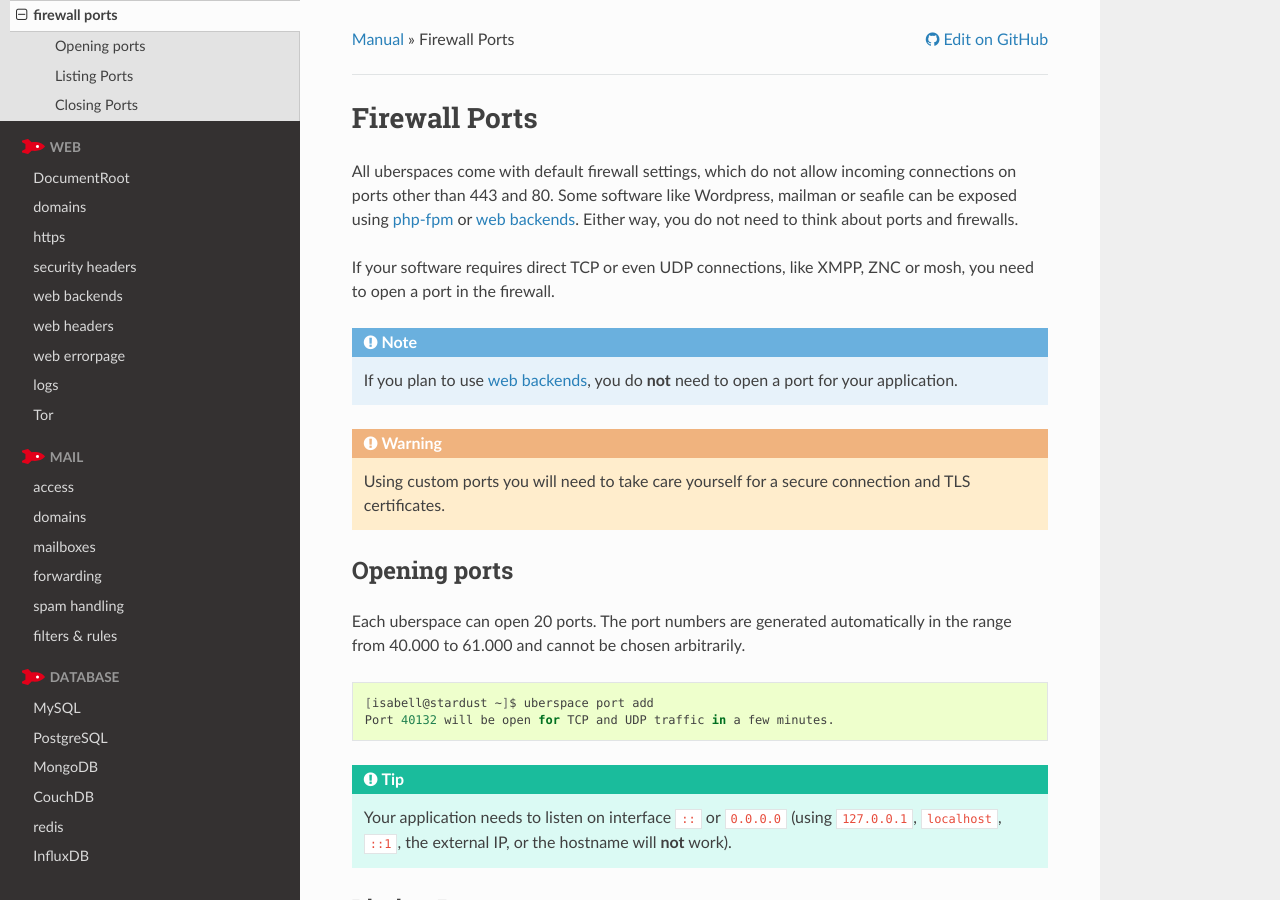
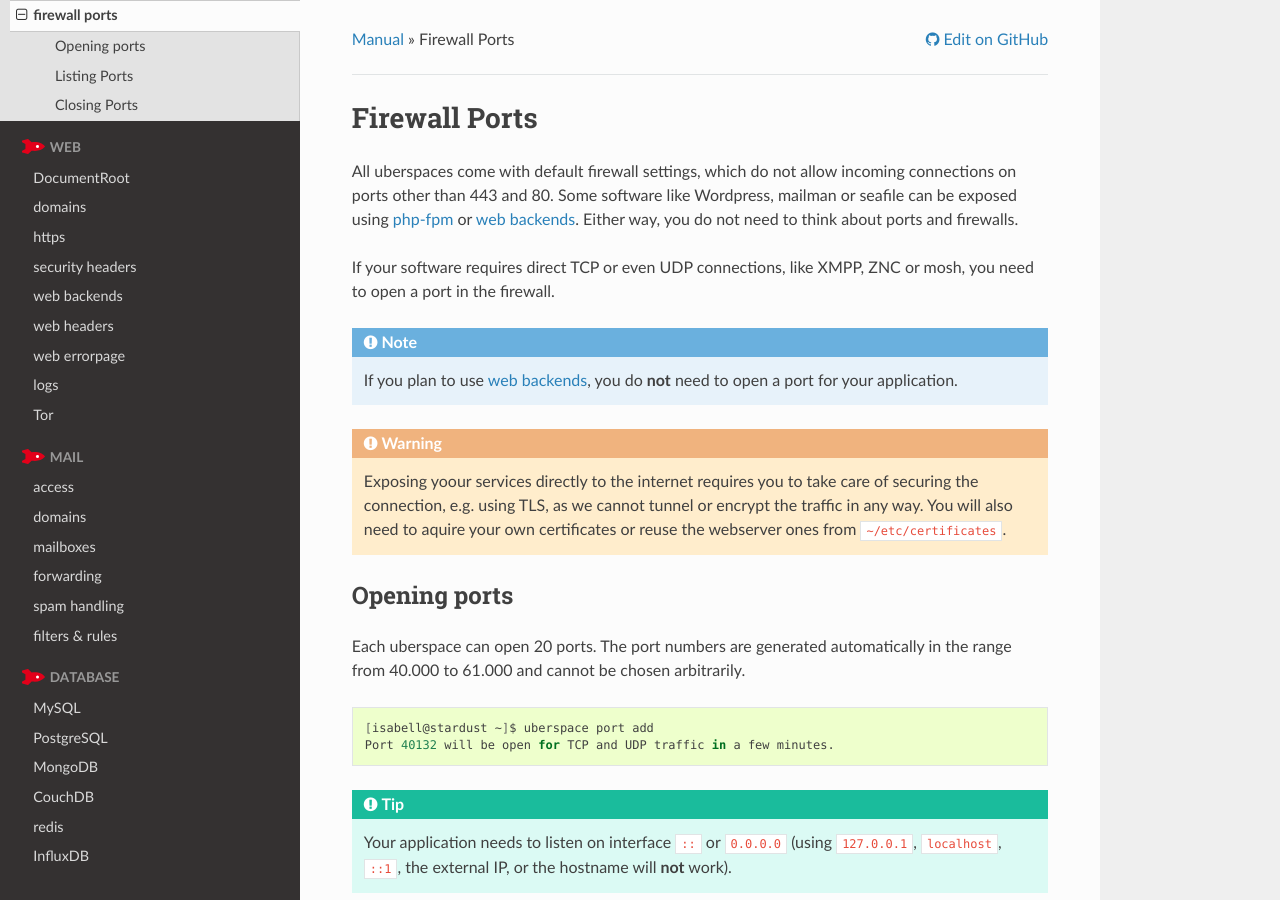
Before and after one commit to Uberspace/manual, a Sphinx documentation site: the page built from source/basics-ports.rst, in a window 1280 px wide and 900 px high. Built offline with Sphinx 7.4.7 and the Read the Docs theme 2.0.0, drawn with Linux system fonts in a browser that asks for light colours.

Commit message:
Update basics-ports.rst

```diff
--- a/source/basics-ports.rst
+++ b/source/basics-ports.rst
@@ -13,7 +13,7 @@
 
 .. note:: If you plan to use :doc:`web backends <web-backends>`, you do **not** need to open a port for your application.
 
-.. warning:: Using custom ports you will need to take care yourself for a secure connection and TLS certificates.
+.. warning:: Exposing yoour services directly to the internet requires you to take care of securing the connection, e.g. using TLS, as we cannot tunnel or encrypt the traffic in any way. You will also need to aquire your own certificates or reuse the webserver ones from ``~/etc/certificates``.
 
 Opening ports
 =============
```
